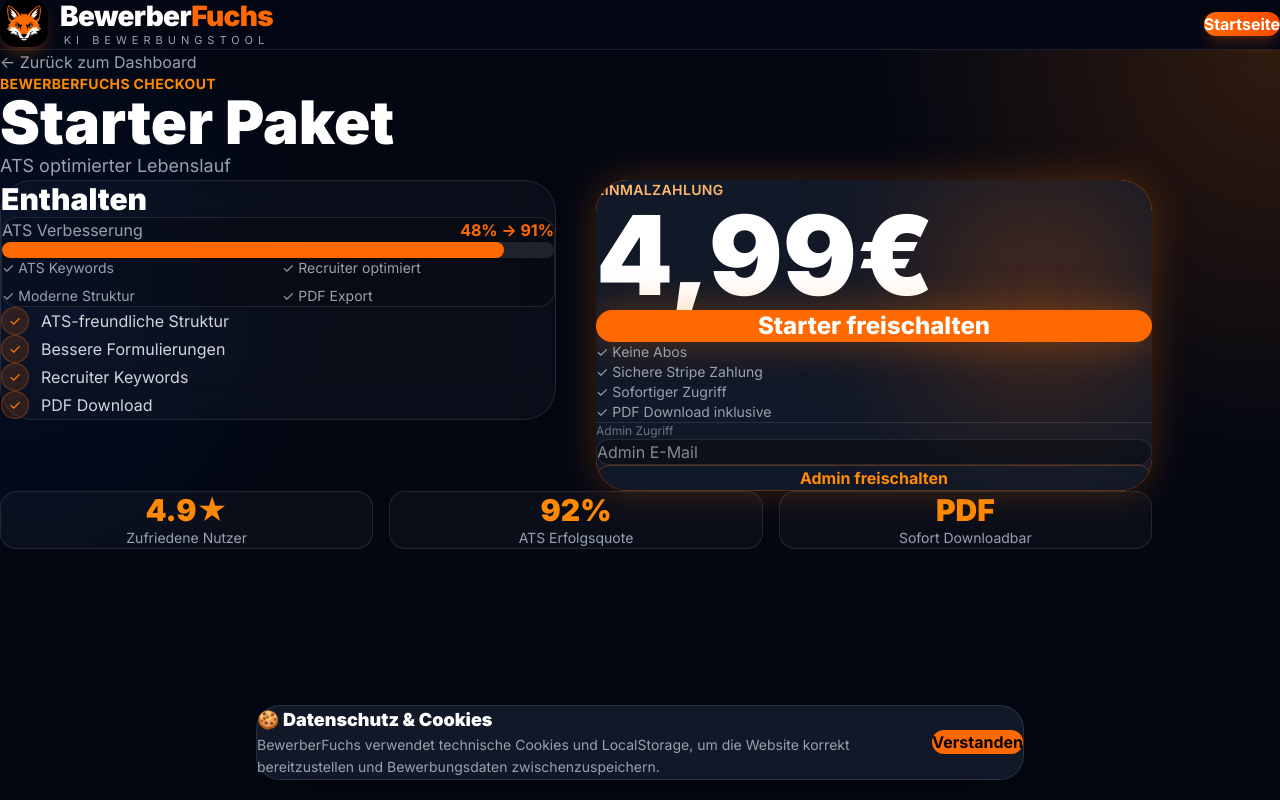
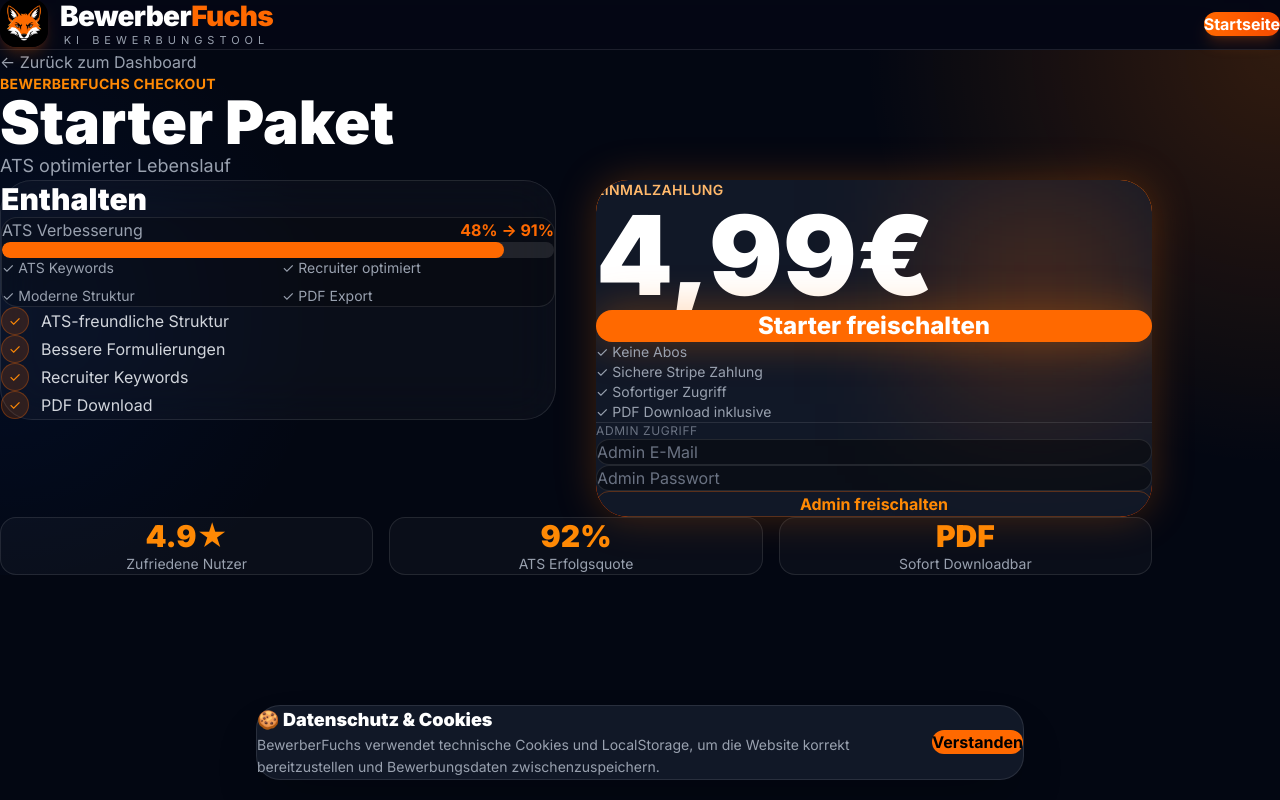
Before and after one commit to steadfastfighter-ui/bewerberfuchs-1, a React (Vite) app in the folder frontend/: page / in a window 1280 px wide. Both pictures are taken after a click on the button "Lebenslauf erstellen". Built offline with nearby package versions, Linux system fonts and the light colour scheme.

Commit message:
fix checkout admin login

```diff
--- a/frontend/src/Checkout.jsx
+++ b/frontend/src/Checkout.jsx
@@ -6,27 +6,44 @@ const API_URL = "https://bewerberfuchs-1.onrender.com";
 export default function Checkout({ goDashboard, selectedProduct }) {
   const [loading, setLoading] = useState(false);
   const [adminEmail, setAdminEmail] = useState("");
+  const [adminPassword, setAdminPassword] = useState("");
 
   const products = {
     resume: {
       title: "Starter Paket",
       price: "4,99€",
       description: "ATS optimierter Lebenslauf",
-      features: ["ATS-freundliche Struktur", "Bessere Formulierungen", "Recruiter Keywords", "PDF Download"],
+      features: [
+        "ATS-freundliche Struktur",
+        "Bessere Formulierungen",
+        "Recruiter Keywords",
+        "PDF Download",
+      ],
       button: "Starter freischalten",
     },
     coverLetter: {
       title: "Anschreiben Pro",
       price: "4,99€",
       description: "Professionelles KI-Anschreiben",
-      features: ["Professionelles Anschreiben", "ATS Keywords integriert", "Sofort generiert", "Copy & PDF Export"],
+      features: [
+        "Professionelles Anschreiben",
+        "ATS Keywords integriert",
+        "Sofort generiert",
+        "Copy & PDF Export",
+      ],
       button: "Anschreiben erstellen",
     },
     bundle: {
       title: "Pro Bundle",
       price: "7,99€",
       description: "Lebenslauf + Anschreiben",
-      features: ["ATS Lebenslauf", "KI Anschreiben", "Premium Keywords", "Recruiter Optimierung", "PDF Export"],
+      features: [
+        "ATS Lebenslauf",
+        "KI Anschreiben",
+        "Premium Keywords",
+        "Recruiter Optimierung",
+        "PDF Export",
+      ],
       button: "Bundle freischalten",
     },
   };
@@ -39,8 +56,12 @@ export default function Checkout({ goDashboard, selectedProduct }) {
 
       const response = await fetch(`${API_URL}/create-checkout-session`, {
         method: "POST",
-        headers: { "Content-Type": "application/json" },
-        body: JSON.stringify({ product: selectedProduct || "bundle" }),
+        headers: {
+          "Content-Type": "application/json",
+        },
+        body: JSON.stringify({
+          product: selectedProduct || "bundle",
+        }),
       });
 
       const data = await response.json();
@@ -61,15 +82,20 @@ export default function Checkout({ goDashboard, selectedProduct }) {
 
   async function unlockAdmin() {
     try {
-      if (!adminEmail.trim()) {
-        alert("Bitte Admin E-Mail eingeben.");
+      if (!adminEmail.trim() || !adminPassword.trim()) {
+        alert("Bitte Admin E-Mail und Passwort eingeben.");
         return;
       }
 
       const response = await fetch(`${API_URL}/admin-unlock`, {
         method: "POST",
-        headers: { "Content-Type": "application/json" },
-        body: JSON.stringify({ email: adminEmail }),
+        headers: {
+          "Content-Type": "application/json",
+        },
+        body: JSON.stringify({
+          email: adminEmail,
+          password: adminPassword,
+        }),
       });
 
       const data = await response.json();
@@ -93,19 +119,32 @@ export default function Checkout({ goDashboard, selectedProduct }) {
         <div className="absolute inset-0 pointer-events-none bg-[radial-gradient(circle_at_top_right,rgba(255,115,0,0.18),transparent_30%),radial-gradient(circle_at_left,rgba(0,90,255,0.08),transparent_25%)]" />
 
         <div className="relative z-10 max-w-6xl mx-auto">
-          <button onClick={goDashboard} className="mb-8 text-gray-400 hover:text-white transition text-sm sm:text-base">
+          <button
+            onClick={goDashboard}
+            className="mb-8 text-gray-400 hover:text-white transition text-sm sm:text-base"
+          >
             ← Zurück zum Dashboard
           </button>
 
           <div className="mb-10 sm:mb-16">
-            <p className="text-orange-400 font-bold uppercase tracking-wide text-sm mb-3">BewerberFuchs Checkout</p>
-            <h1 className="text-4xl sm:text-5xl lg:text-6xl font-black leading-[0.95] mb-5">{current.title}</h1>
-            <p className="text-gray-400 text-base sm:text-lg max-w-2xl leading-relaxed">{current.description}</p>
+            <p className="text-orange-400 font-bold uppercase tracking-wide text-sm mb-3">
+              BewerberFuchs Checkout
+            </p>
+
+            <h1 className="text-4xl sm:text-5xl lg:text-6xl font-black leading-[0.95] mb-5">
+              {current.title}
+            </h1>
+
+            <p className="text-gray-400 text-base sm:text-lg max-w-2xl leading-relaxed">
+              {current.description}
+            </p>
           </div>
 
           <div className="grid lg:grid-cols-2 gap-6 lg:gap-10 items-start">
             <div className="bg-white/[0.03] border border-white/10 backdrop-blur-xl rounded-3xl sm:rounded-[32px] p-6 sm:p-8">
-              <h2 className="text-2xl sm:text-3xl font-black mb-6">Enthalten</h2>
+              <h2 className="text-2xl sm:text-3xl font-black mb-6">
+                Enthalten
+              </h2>
 
               <div className="mb-7 rounded-2xl border border-white/10 bg-black/20 p-5">
                 <div className="flex justify-between mb-2">
@@ -127,7 +166,10 @@ export default function Checkout({ goDashboard, selectedProduct }) {
 
               <div className="space-y-4">
                 {current.features.map((feature) => (
-                  <div key={feature} className="flex items-center gap-3 text-gray-300 text-sm sm:text-base">
+                  <div
+                    key={feature}
+                    className="flex items-center gap-3 text-gray-300 text-sm sm:text-base"
+                  >
                     <div className="w-7 h-7 rounded-full bg-orange-500/15 border border-orange-500/30 flex items-center justify-center text-orange-400 text-sm">
                       ✓
                     </div>
@@ -142,9 +184,13 @@ export default function Checkout({ goDashboard, selectedProduct }) {
                 <div className="absolute top-0 right-0 w-56 h-56 bg-orange-500/20 blur-3xl pointer-events-none" />
 
                 <div className="relative z-10">
-                  <p className="text-orange-300 font-semibold mb-3 text-sm uppercase tracking-wide">Einmalzahlung</p>
+                  <p className="text-orange-300 font-semibold mb-3 text-sm uppercase tracking-wide">
+                    Einmalzahlung
+                  </p>
 
-                  <div className="text-[90px] sm:text-[110px] leading-none font-black mb-8">{current.price}</div>
+                  <div className="text-[90px] sm:text-[110px] leading-none font-black mb-8">
+                    {current.price}
+                  </div>
 
                   <button
                     onClick={startCheckout}
@@ -162,19 +208,30 @@ export default function Checkout({ goDashboard, selectedProduct }) {
                   </div>
 
                   <div className="mt-8 border-t border-white/10 pt-6">
-                    <p className="text-xs text-gray-500 mb-3">Admin Zugriff</p>
+                    <p className="text-xs text-gray-500 mb-4 uppercase tracking-wider">
+                      Admin Zugriff
+                    </p>
 
+                    <div className="space-y-3">
                       <input
                         type="email"
                         placeholder="Admin E-Mail"
                         value={adminEmail}
                         onChange={(e) => setAdminEmail(e.target.value)}
-                      className="w-full bg-black/30 border border-white/10 rounded-2xl px-4 py-3 text-white mb-3 outline-none focus:border-orange-500"
+                        className="w-full bg-black/40 border border-white/10 rounded-2xl px-4 py-4 text-white placeholder:text-gray-500 outline-none focus:border-orange-500"
+                      />
+
+                      <input
+                        type="password"
+                        placeholder="Admin Passwort"
+                        value={adminPassword}
+                        onChange={(e) => setAdminPassword(e.target.value)}
+                        className="w-full bg-black/40 border border-white/10 rounded-2xl px-4 py-4 text-white placeholder:text-gray-500 outline-none focus:border-orange-500"
                       />
 
                       <button
                         onClick={unlockAdmin}
-                      className="w-full border border-orange-500/30 hover:bg-orange-500 hover:text-black transition rounded-2xl py-3 font-bold text-orange-400"
+                        className="w-full border border-orange-500/30 hover:bg-orange-500 hover:text-black transition-all rounded-2xl py-4 font-bold text-orange-400"
                       >
                         Admin freischalten
                       </button>
@@ -183,20 +240,27 @@ export default function Checkout({ goDashboard, selectedProduct }) {
                 </div>
               </div>
             </div>
+          </div>
 
           <div className="mt-10 sm:mt-14 grid grid-cols-1 sm:grid-cols-3 gap-4">
             <div className="bg-white/[0.03] border border-white/10 rounded-2xl p-5 text-center">
-              <div className="text-orange-400 text-3xl font-black mb-2">4.9★</div>
+              <div className="text-orange-400 text-3xl font-black mb-2">
+                4.9★
+              </div>
               <p className="text-gray-400 text-sm">Zufriedene Nutzer</p>
             </div>
 
             <div className="bg-white/[0.03] border border-white/10 rounded-2xl p-5 text-center">
-              <div className="text-orange-400 text-3xl font-black mb-2">92%</div>
+              <div className="text-orange-400 text-3xl font-black mb-2">
+                92%
+              </div>
               <p className="text-gray-400 text-sm">ATS Erfolgsquote</p>
             </div>
 
             <div className="bg-white/[0.03] border border-white/10 rounded-2xl p-5 text-center">
-              <div className="text-orange-400 text-3xl font-black mb-2">PDF</div>
+              <div className="text-orange-400 text-3xl font-black mb-2">
+                PDF
+              </div>
               <p className="text-gray-400 text-sm">Sofort Downloadbar</p>
             </div>
           </div>
```
Lines whose indentation alone changed are shown as unchanged.
